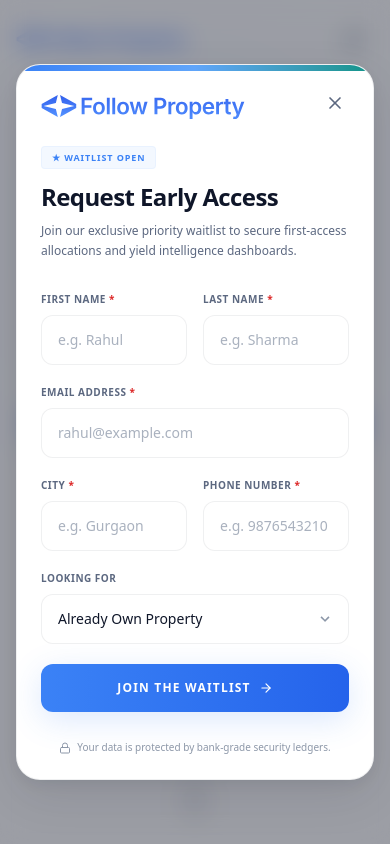
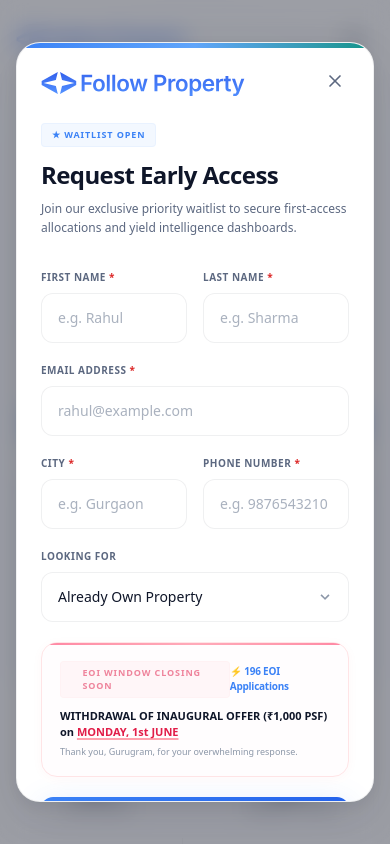
Before and after one commit to ItsOnlyMe01/property, a React (Vite) app: page / in a window 390 px wide. Both pictures are taken after a click on the button "JOIN THE WAITLIST". Shown: the top 844 px of the page. Built offline with nearby package versions, Linux system fonts and the light colour scheme.

Commit message:
Integrate premium live EOI market campaign tickers in Hero, LeadForm and WatchlistFlow

```diff
--- a/src/components/Hero.jsx
+++ b/src/components/Hero.jsx
@@ -1,5 +1,6 @@
 import React from 'react';
 import { ArrowRight, Home, ShieldCheck } from 'lucide-react';
+import contentData from '../data/content.js';
 
 export default function Hero({ data, onOpenLeadForm }) {
   if (!data) return null;
@@ -7,6 +8,7 @@
   const stats = data.stats || [];
   const badgeText = data.badge || 'LIVE MARKET INTELLIGENCE';
   const securityText = data.securityText || 'Secure waitlist registry allocation • Zero spam guarantee';
+  const campaign = contentData.marketCampaign;
 
   return (
     <section className="relative pt-28 pb-16 md:pt-40 md:pb-24 overflow-hidden flex flex-col justify-center items-center bg-[#FAFAF8]">
@@ -35,7 +37,7 @@
         </p>
 
         {/* High-Converting Join the Waitlist CTA */}
-        <div className="flex flex-col sm:flex-row gap-4 justify-center items-center mb-16 w-full max-w-sm sm:max-w-md px-4 sm:px-0">
+        <div className="flex flex-col sm:flex-row gap-4 justify-center items-center mb-8 w-full max-w-sm sm:max-w-md px-4 sm:px-0">
           <button
             onClick={onOpenLeadForm}
             className="w-full sm:w-auto px-8 py-4 rounded-full font-bold text-xs sm:text-sm tracking-wider uppercase bg-gradient-to-r from-brand-primary to-brand-primaryDark hover:brightness-105 text-white shadow-brand-primary transition-all duration-300 hover:-translate-y-0.5 active:translate-y-0 flex items-center justify-center gap-2.5 cursor-pointer font-sans"
@@ -45,6 +47,41 @@
             <ArrowRight className="w-4 h-4" />
           </button>
         </div>
+
+        {/* Dynamic Urgency / EOI FOMO Banner */}
+        {campaign && (
+          <div className="w-full max-w-2xl mx-auto rounded-2xl bg-gradient-to-r from-brand-primary/5 via-brand-teal/5 to-brand-primary/5 border border-brand-primaryBorder/30 p-5 sm:p-6 mb-12 shadow-[0_4px_24px_rgba(59,130,246,0.02)] relative overflow-hidden group">
+
+            {/* Top high-end micro-animation bar */}
+            <div className="absolute top-0 inset-x-0 h-0.5 bg-gradient-to-r from-brand-primary via-brand-teal to-brand-primary animate-pulse"></div>
+
+            <div className="flex flex-col md:flex-row items-center justify-between gap-4 text-center md:text-left relative z-10">
+              <div className="flex flex-col gap-1">
+                <span className="text-[10px] font-extrabold tracking-widest text-[#E11D48] bg-rose-50 border border-rose-100 rounded px-2.5 py-0.5 self-center md:self-start uppercase animate-pulse">
+                  ⚡ {campaign.closingSoonText || 'EOI WINDOW CLOSING SOON'}
+                </span>
+                <p className="text-xs sm:text-sm font-semibold text-brand-navy mt-1.5 font-sans">
+                  {campaign.inauguralOffer} on <span className="text-[#E11D48] font-bold underline decoration-dotted">{campaign.deadline}</span>
+                </p>
+                <p className="text-[10px] sm:text-xs text-brand-slate font-light italic font-sans">
+                  "{campaign.thankYouText}"
+                </p>
+              </div>
+
+              {/* Number display counter */}
+              <div className="flex items-center gap-3 bg-white border border-brand-borderMid/50 p-2.5 sm:p-3 rounded-xl shadow-brand-sm group-hover:scale-[1.02] transition-transform duration-300 select-none">
+                <div className="text-center">
+                  <span className="block text-2xl sm:text-3xl font-black text-brand-primary tracking-tight font-sans">
+                    {campaign.eoiCount}
+                  </span>
+                  <span className="block text-[8px] sm:text-[9px] font-extrabold tracking-widest text-brand-slate uppercase font-sans">
+                    {campaign.badge}
+                  </span>
+                </div>
+              </div>
+            </div>
+          </div>
+        )}
 
         {/* Dynamic Trust Stats grid */}
         {stats.length > 0 && (
--- a/src/components/LeadForm.jsx
+++ b/src/components/LeadForm.jsx
@@ -1,10 +1,11 @@
 import React, { useState } from 'react';
 import { X, Check, Lock, ArrowRight } from 'lucide-react';
 import logoImg from '../assets/logo.svg';
-import contentData from '../data/content.json';
+import contentData from '../data/content.js';
 
 export default function LeadForm({ isOpen, onClose, ctaText }) {
   const strings = contentData.leadForm || {};
+  const campaign = contentData.marketCampaign;
 
   const [formData, setFormData] = useState({
     firstName: '',
@@ -271,6 +272,37 @@
                   </div>
                 </div>
 
+                {/* Premium Live EOI Campaign Card */}
+                {campaign && (
+                  <div className="relative overflow-hidden rounded-2xl border border-rose-100 bg-[#FFFDFE] p-4.5 shadow-[0_2px_12px_rgba(225,29,72,0.03)] group">
+                    {/* Pulse alert indicator line at top */}
+                    <div className="absolute top-0 inset-x-0 h-0.5 bg-gradient-to-r from-rose-500 via-rose-400 to-rose-500 animate-pulse"></div>
+
+                    <div className="flex flex-col gap-2.5">
+                      {/* Title Header with live badge */}
+                      <div className="flex items-center justify-between">
+                        <span className="inline-flex items-center gap-1.5 px-2.5 py-1 rounded bg-rose-50 border border-rose-100/60 text-[9px] font-extrabold tracking-widest text-[#E11D48] uppercase animate-pulse">
+                          <span className="w-1.5 h-1.5 rounded-full bg-[#E11D48] animate-ping"></span>
+                          {campaign.closingSoonText || 'EOI WINDOW CLOSING SOON'}
+                        </span>
+                        <span className="text-[10px] font-bold text-brand-primary tracking-tight font-sans">
+                          ⚡ {campaign.eoiCount} EOI Applications
+                        </span>
+                      </div>
+
+                      {/* Main Campaign content */}
+                      <div className="text-left font-sans">
+                        <p className="text-[11px] font-extrabold text-brand-navy leading-normal">
+                          {campaign.inauguralOffer} on <span className="text-[#E11D48] underline decoration-rose-300 decoration-2 underline-offset-2 font-black">{campaign.deadline}</span>
+                        </p>
+                        <p className="text-[9px] text-brand-slateLight font-medium mt-1">
+                          {campaign.thankYouText}
+                        </p>
+                      </div>
+                    </div>
+                  </div>
+                )}
+
                 {/* Submit button */}
                 <button
                   type="submit"
--- a/src/components/WatchlistFlow.jsx
+++ b/src/components/WatchlistFlow.jsx
@@ -1,4 +1,5 @@
 import React, { useState } from 'react';
+import contentData from '../data/content.js';
 import {
   Home,
   Briefcase,
@@ -155,6 +156,18 @@
               {data.subtitle}
             </p>
 
+            {/* Subtle premium EOI closing warning inline with site branding */}
+            {contentData.marketCampaign && (
+              <div className="mb-8 flex items-center justify-center gap-2">
+                <span className="inline-flex items-center gap-1 px-2.5 py-0.5 rounded bg-rose-50 border border-rose-100/60 text-[9px] font-extrabold tracking-widest text-[#E11D48] uppercase animate-pulse">
+                  ⚡ {contentData.marketCampaign.closingSoonText}
+                </span>
+                <span className="text-xs text-brand-navy font-bold font-sans">
+                  {contentData.marketCampaign.inauguralOffer} on <span className="text-[#E11D48] underline decoration-dotted">{contentData.marketCampaign.deadline}</span>
+                </span>
+              </div>
+            )}
+
             <div className="flex justify-center">
               <button
                 onClick={() => setIsOpen(true)}
@@ -195,6 +208,15 @@
               <p className="text-xs sm:text-sm text-brand-slate font-light leading-relaxed max-w-xl mx-auto">
                 {data.subtitle}
               </p>
+
+              {contentData.marketCampaign && (
+                <div className="mt-4 inline-flex items-center justify-center gap-2 px-3.5 py-1.5 rounded-full bg-rose-50 border border-rose-100/60 text-[10px] text-brand-navy font-semibold font-sans">
+                  <span className="w-1.5 h-1.5 rounded-full bg-[#E11D48] animate-ping text-rose-500"></span>
+                  <span className="text-[#E11D48] font-extrabold tracking-wider text-[8px] uppercase">{contentData.marketCampaign.closingSoonText}</span>
+                  <span className="text-brand-slateLight">•</span>
+                  <span>{contentData.marketCampaign.inauguralOffer} is active for <span className="text-[#E11D48] underline decoration-dotted font-bold">{contentData.marketCampaign.deadline}</span></span>
+                </div>
+              )}
             </div>
 
             {/* Wizard Form */}
--- /dev/null
+++ b/src/data/content.js
@@ -0,0 +1,5 @@
+import contentData from './content.json';
+
+export const marketCampaign = contentData.marketCampaign;
+
+export default contentData;
--- a/src/data/content.json
+++ b/src/data/content.json
@@ -311,5 +311,14 @@
     "address": "Gurgaon Sector 49, IT Spaze Park",
     "stamp": "PLATFORM",
     "tagline": "Data transparency analytics."
+  },
+  "marketCampaign": {
+    "badge": "Strong Market Response",
+    "eoiCount": "196",
+    "eoiLabel": "Expressions of Interest Received",
+    "thankYouText": "Thank you, Gurugram, for your overwhelming response.",
+    "closingSoonText": "EOI WINDOW CLOSING SOON",
+    "inauguralOffer": "WITHDRAWAL OF INAUGURAL OFFER (₹1,000 PSF)",
+    "deadline": "MONDAY, 1st JUNE"
   }
 }
```
